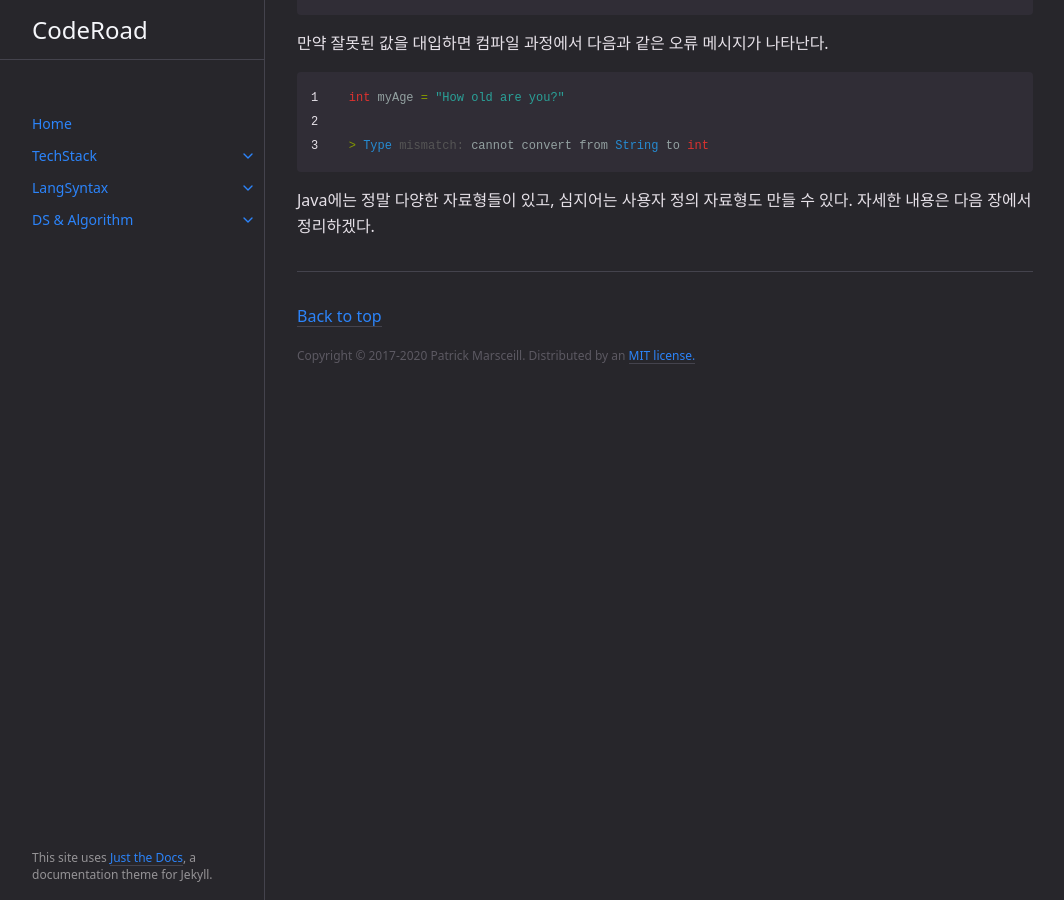
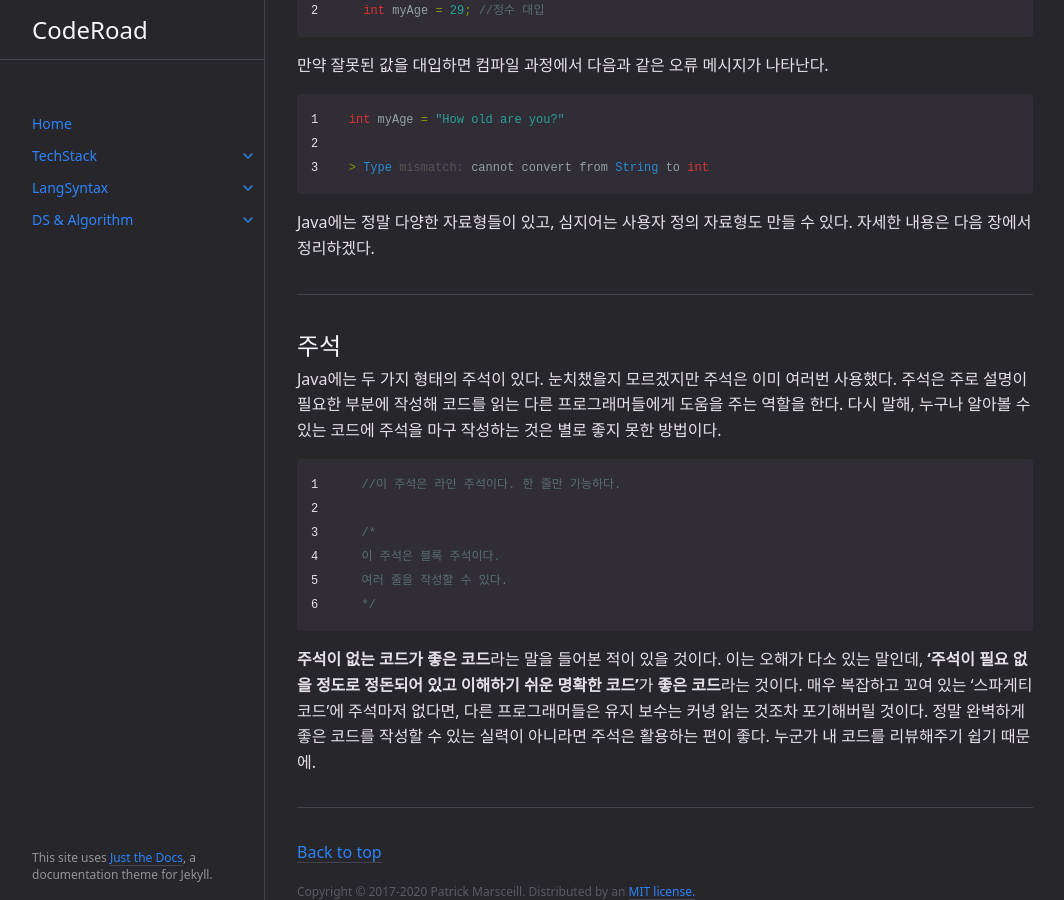
Before and after one commit to hangillee/hangillee.github.io, a Jekyll site: the page built from docs/LangSyntax/Java/02.md, in a window 1280 px wide and 900 px high, scrolled down 1405 px. Shown: the whole window, without its empty margins (107-1171 px from the left). Built offline with Jekyll 4.4.1, drawn with Linux system fonts in a browser that asks for light colours.

Commit message:
CHORE Edit 02 page

````diff
--- a/docs/LangSyntax/Java/02.md
+++ b/docs/LangSyntax/Java/02.md
@@ -68,3 +68,19 @@ int myAge = "How old are you?"
 ```
 
 Java에는 정말 다양한 자료형들이 있고, 심지어는 사용자 정의 자료형도 만들 수 있다. 자세한 내용은 다음 장에서 정리하겠다.
+
+---
+
+## 주석
+Java에는 두 가지 형태의 주석이 있다. 눈치챘을지 모르겠지만 주석은 이미 여러번 사용했다. 주석은 주로 설명이 필요한 부분에 작성해 코드를 읽는 다른 프로그래머들에게 도움을 주는 역할을 한다. 다시 말해, 누구나 알아볼 수 있는 코드에 주석을 마구 작성하는 것은 별로 좋지 못한 방법이다.
+
+```java
+//이 주석은 라인 주석이다. 한 줄만 가능하다.
+
+/*
+이 주석은 블록 주석이다.
+여러 줄을 작성할 수 있다.
+*/
+```
+
+**주석이 없는 코드가 좋은 코드**라는 말을 들어본 적이 있을 것이다. 이는 오해가 다소 있는 말인데, **'주석이 필요 없을 정도로 정돈되어 있고 이해하기 쉬운 명확한 코드'**가 **좋은 코드**라는 것이다. 매우 복잡하고 꼬여 있는 '스파게티 코드'에 주석마저 없다면, 다른 프로그래머들은 유지 보수는 커녕 읽는 것조차 포기해버릴 것이다. 정말 완벽하게 좋은 코드를 작성할 수 있는 실력이 아니라면 주석은 활용하는 편이 좋다. 누군가 내 코드를 리뷰해주기 쉽기 때문에.
````
